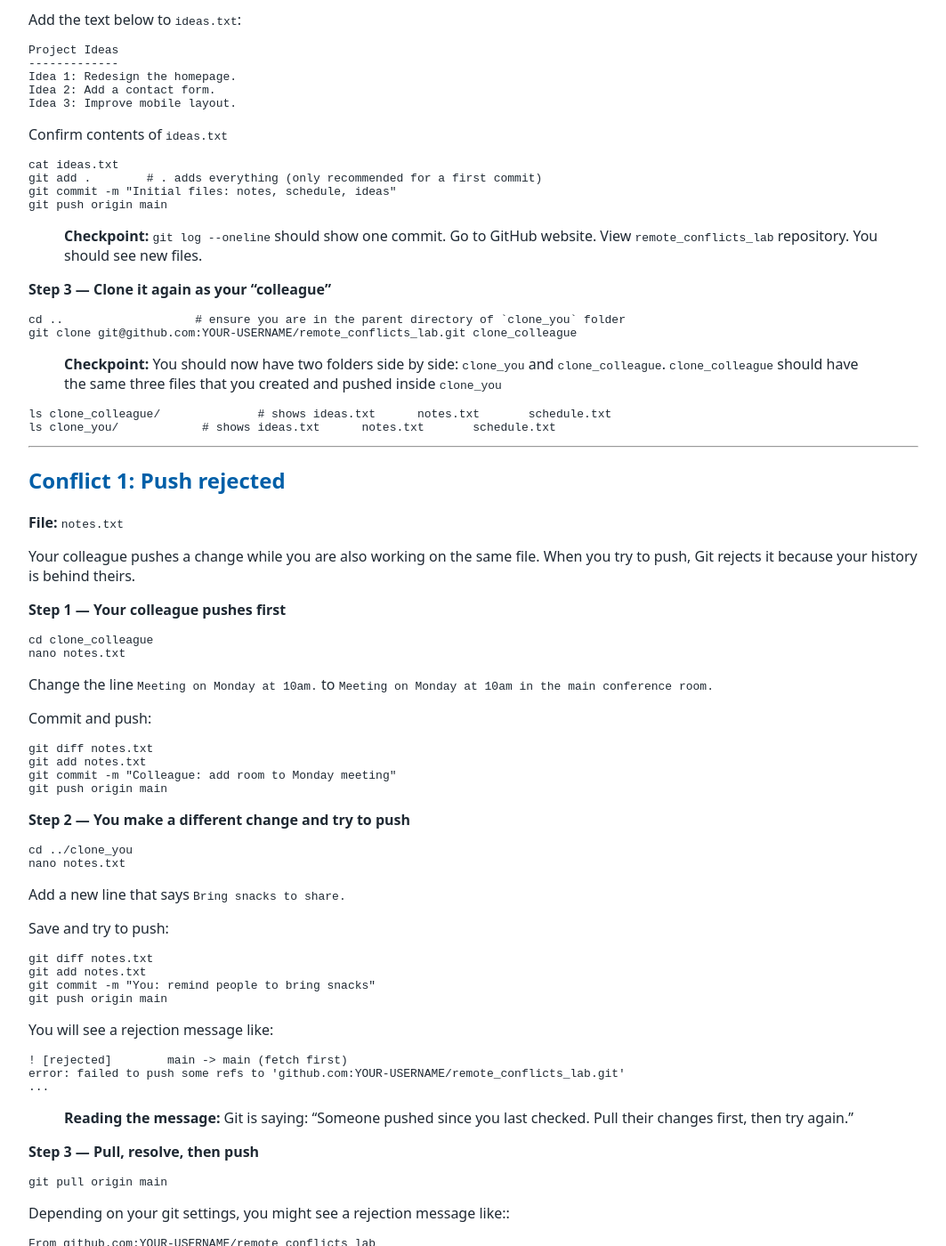
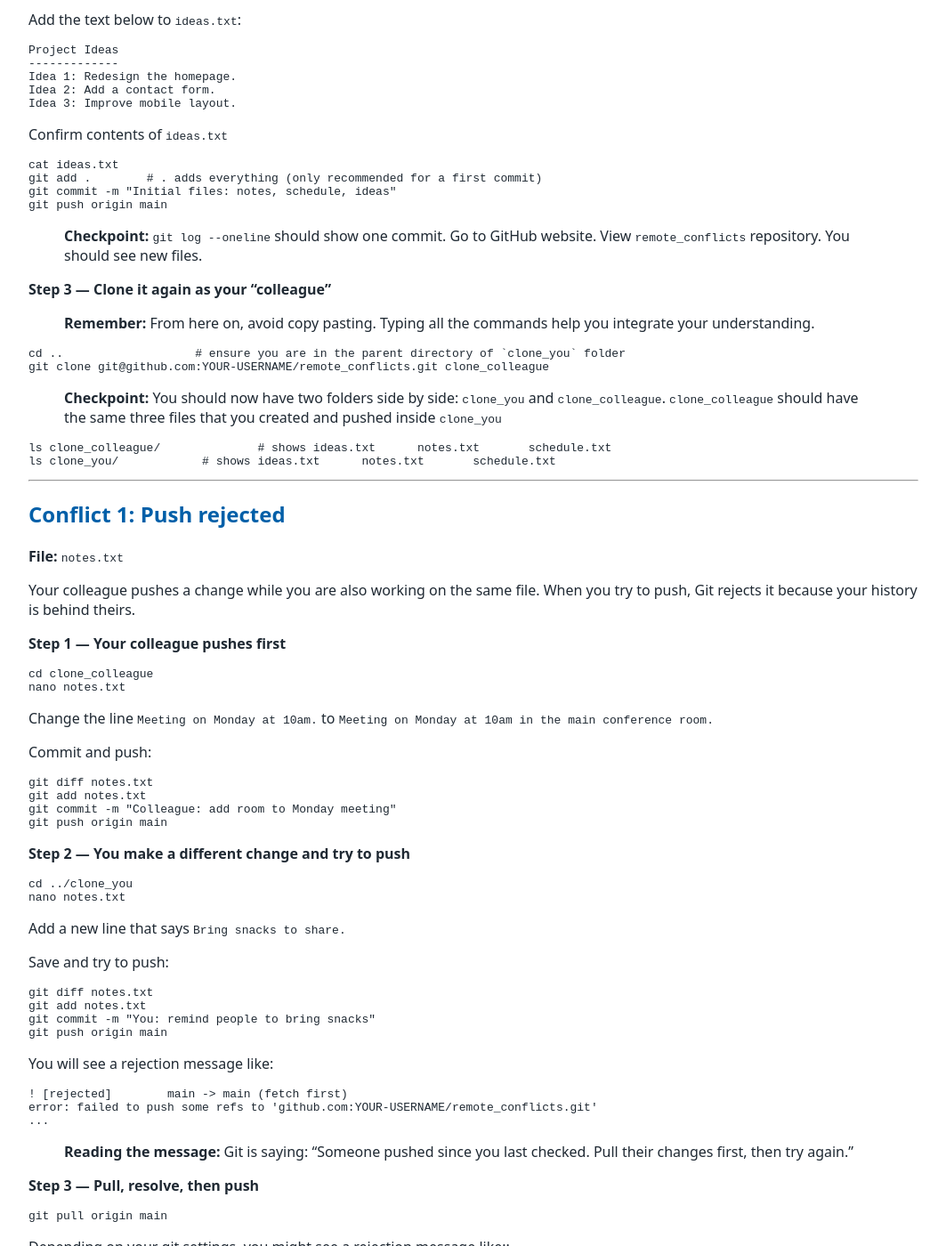
Before and after one commit to tu-delft-library/intermediate_version_control_with_git, a Jekyll site: the page built from material_for_participants/PRACTICAL_remote_conflicts.md, in a window 1280 px wide and 1400 px high, scrolled down 2133 px. Shown: the whole window at 89% size, without its empty margins (108-1171 px from the left). Built offline with Jekyll 4.4.1, drawn with Linux system fonts in a browser that asks for light colours; our own code applies the rules of GitHub Pages for plain Markdown files; some of the changed text lies outside the part shown.

Commit message:
Rename LAB to PRACTICAL + minor edits

````diff
--- a/material_for_participants/LAB_remote_conflicts_github.md
+++ b/material_for_participants/PRACTICAL_remote_conflicts.md
@@ -1,6 +1,4 @@
-# Lab | Conflicts with Remote Repositories | ~35 min
-
-
+# PRACTICAL | Conflicts with Remote Repositories
 
 ## What is a remote conflict?
 
@@ -27,7 +25,7 @@ When you and a colleague both change the same file and try to share your work th
 
 ---
 
-## Lab overview
+## Overview
 
 You'll simulate two people working on the same GitHub repository. You'll play both sides by using two local clones of the same repo.
 
@@ -49,7 +47,7 @@ You'll create one repository on GitHub and clone it twice — once as "you" and
 
 1. Go to [github.com](https://github.com) and sign in.
 2. Click the **+** icon in the top-right corner and choose **New repository**.
-3. Name it `remote_conflicts_lab`.
+3. Name it `remote_conflicts`.
 4. Leave it **Public** (or Private — either works).
 5. Leave all clone_colleague options as they are. Do **not** add a README or .gitignore.
 6. Click **Create repository**.
@@ -57,7 +55,7 @@ You'll create one repository on GitHub and clone it twice — once as "you" and
 GitHub will show you your new empty repository and its URL.
 Click on the `SSH` tab. It will look like:
 ```
-git@github.com:YOUR-USERNAME/remote_conflicts_lab.git
+git@github.com:YOUR-USERNAME/remote_conflicts.git
 ```
 Copy this URL — you'll need it in the next step.
 
@@ -65,15 +63,16 @@ Copy this URL — you'll need it in the next step.
 
 **Step 2 — Clone it as "you" and add the starting files**
 
-> **Remember:** Avoid copy pasting. Typing all the commands help you integrate your understanding.
+
 
 Open your terminal and run:
 
 ```bash
 cd ~/Desktop
-git clone git@github.com:YOUR-USERNAME/remote_conflicts_lab.git clone_you
+git clone git@github.com:YOUR-USERNAME/remote_conflicts.git clone_you
 cd clone_you
 ```
+> **Suggestion:** For this section, you are encouraged to copy/paste the contents of the files.
 
 Create the starting files:
 Create a new file `notes.txt`
@@ -125,13 +124,15 @@ git add .        # . adds everything (only recommended for a first commit)
 git commit -m "Initial files: notes, schedule, ideas"
 git push origin main
 ```
-> **Checkpoint:** `git log --oneline` should show one commit. Go to GitHub website. View `remote_conflicts_lab` repository. You should see new files.
+> **Checkpoint:** `git log --oneline` should show one commit. Go to GitHub website. View `remote_conflicts` repository. You should see new files.
 
 **Step 3 — Clone it again as your "colleague"**
 
+> **Remember:** From here on, avoid copy pasting. Typing all the commands help you integrate your understanding.
+
 ```bash
 cd ..                   # ensure you are in the parent directory of `clone_you` folder
-git clone git@github.com:YOUR-USERNAME/remote_conflicts_lab.git clone_colleague
+git clone git@github.com:YOUR-USERNAME/remote_conflicts.git clone_colleague
 ```
 
 > **Checkpoint:** You should now have two folders side by side: `clone_you` and `clone_colleague`. `clone_colleague` should have the same three files that you created and pushed inside `clone_you`
@@ -143,6 +144,7 @@ ls clone_you/            # shows ideas.txt	notes.txt	schedule.txt
 ---
 
 ## Conflict 1: Push rejected
+
 
 **File:** `notes.txt`
 
@@ -184,7 +186,7 @@ You will see a rejection message like:
 
 ```
 ! [rejected]        main -> main (fetch first)
-error: failed to push some refs to 'github.com:YOUR-USERNAME/remote_conflicts_lab.git'
+error: failed to push some refs to 'github.com:YOUR-USERNAME/remote_conflicts.git'
 ...
 ```
 
@@ -197,7 +199,7 @@ git pull origin main
 ```
 Depending on your git settings, you might see a rejection message like::
 ```bash
-From github.com:YOUR-USERNAME/remote_conflicts_lab
+From github.com:YOUR-USERNAME/remote_conflicts
  * branch            main       -> FETCH_HEAD
    7f80970..c4aa29f  main       -> origin/main
 hint: You have divergent branches and need to specify how to reconcile them.
@@ -224,7 +226,7 @@ git push origin main          # push!
 
 > **Success:** Your push is accepted. `notes.txt` includes both your change and your colleague's. `git log --oneline --graph` shows a merge commit.
 
-> **Optional:** Go to GitHub website. View `remote_conflicts_lab` repository. Update the page to see the most recent commit message of `notes.txt`
+> **Optional:** Go to GitHub website. View `remote_conflicts` repository. Update the page to see the most recent commit message of `notes.txt`
 
 ---
 
````
Also changed, not shown: material_for_participants/PRACTICAL_merge_conflicts.md (renamed from material_for_participants/LAB_merge_conflicts.md, +6 -5 lines), material_for_trainers/lesson_plan.md (+8 -8 lines).
